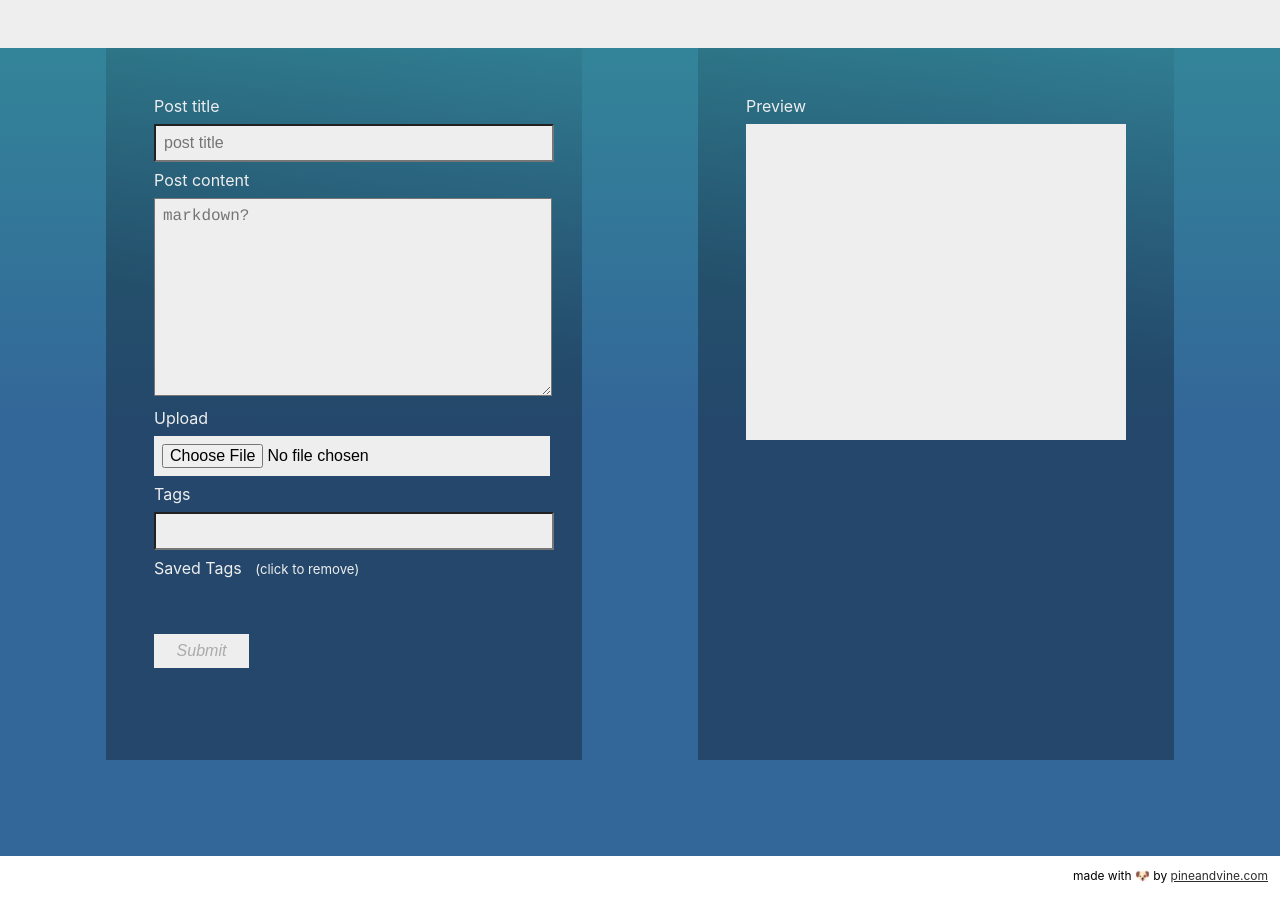
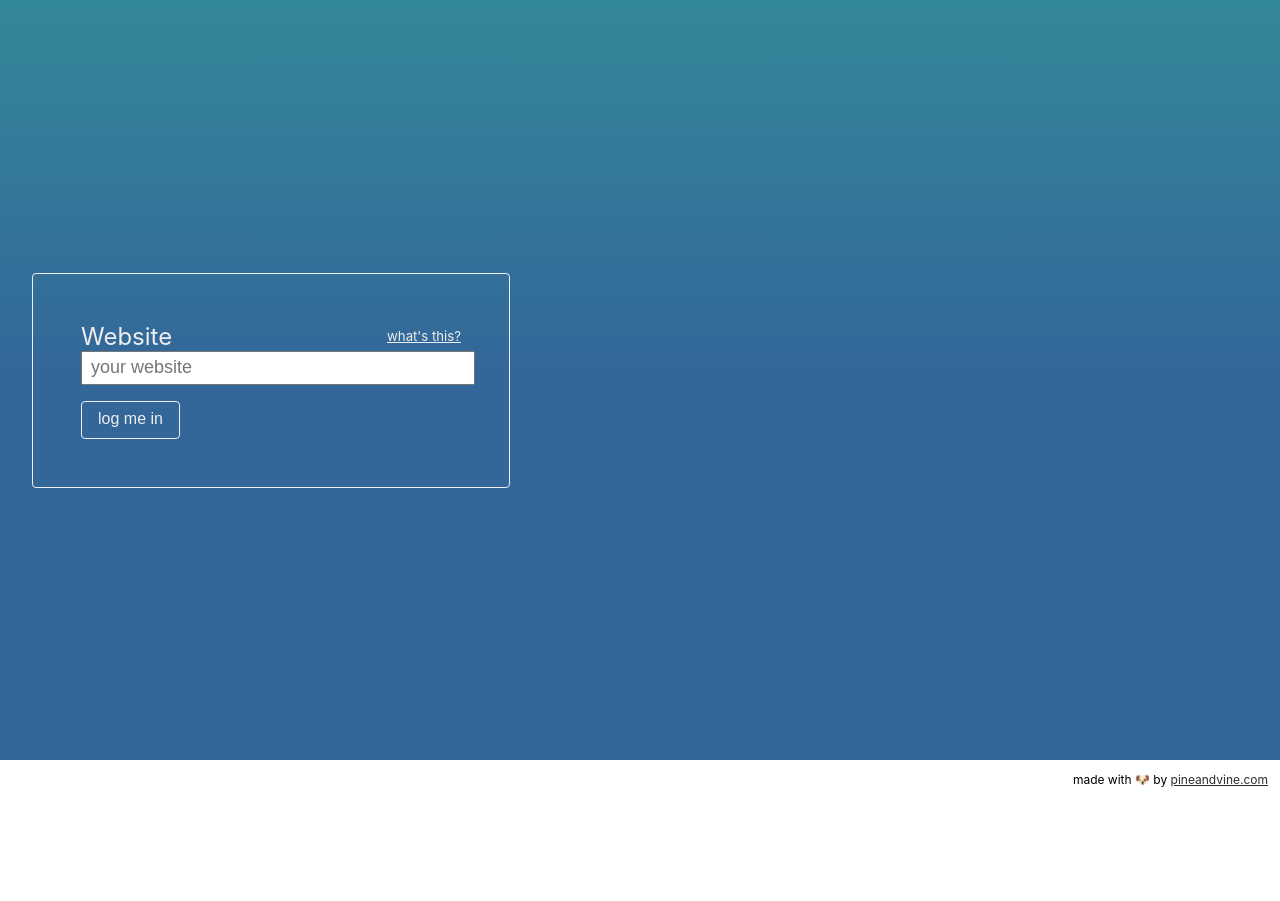
Before and after one commit to shoesandsocks/react-micropub-client, a React (Create React App) app: page / in a window 1280 px wide. After the commit the page ends 805 px from the top, so only its background shows below. Built offline with nearby package versions, Linux system fonts and the light colour scheme.

Commit message:
tweak posting func to accept file

```diff
--- a/src/App.js
+++ b/src/App.js
@@ -12,7 +12,7 @@ const Login = React.lazy(() => import('./components/Login'));
 
 function App() {
   const [checkingAuth, setCheckingAuth] = useState(true);
-  const [isAuthed, setIsAuthed] = useState(true);
+  const [isAuthed, setIsAuthed] = useState(false);
 
   useEffect(() => {
     checkForCode(window.location.search, setIsAuthed, setCheckingAuth);
--- a/src/funcs/index.js
+++ b/src/funcs/index.js
@@ -13,7 +13,7 @@ export const display = (set, message, seconds) => {
 
 export const post = obj => {
   const keys = Object.keys(obj);
-  const neededKeys = ['title', 'arrayOfTags', 'body'];
+  const neededKeys = ['title', 'arrayOfTags', 'body', 'file'];
   const all = neededKeys.every(key => keys.includes(key));
   if (!all) return false;
 
@@ -26,6 +26,7 @@ export const post = obj => {
     text: obj.body,
     tags: obj.arrayOfTags,
     title: obj.title,
+    file: obj.file,
   };
   if (obj.title === '') return axios.post(`${url}/create`, textOnly);
   return axios.post(`${url}/create`, networkObject);
```
